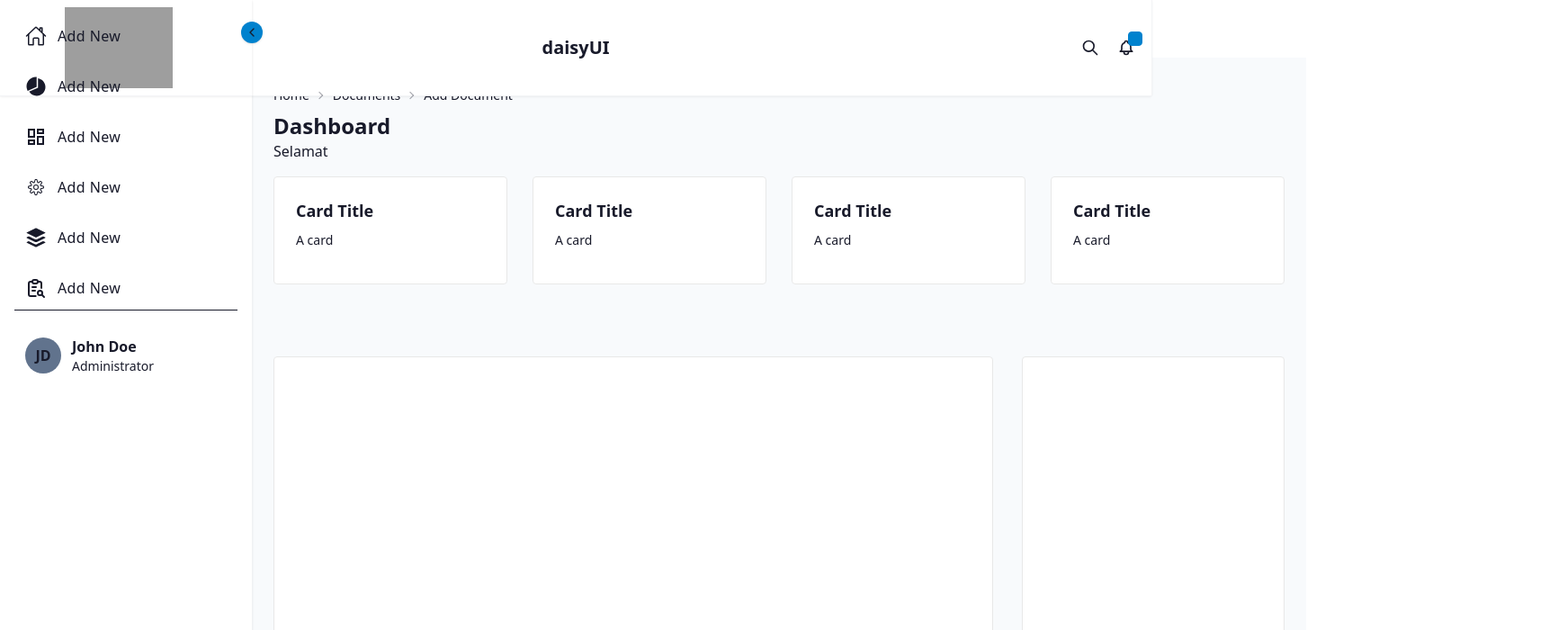
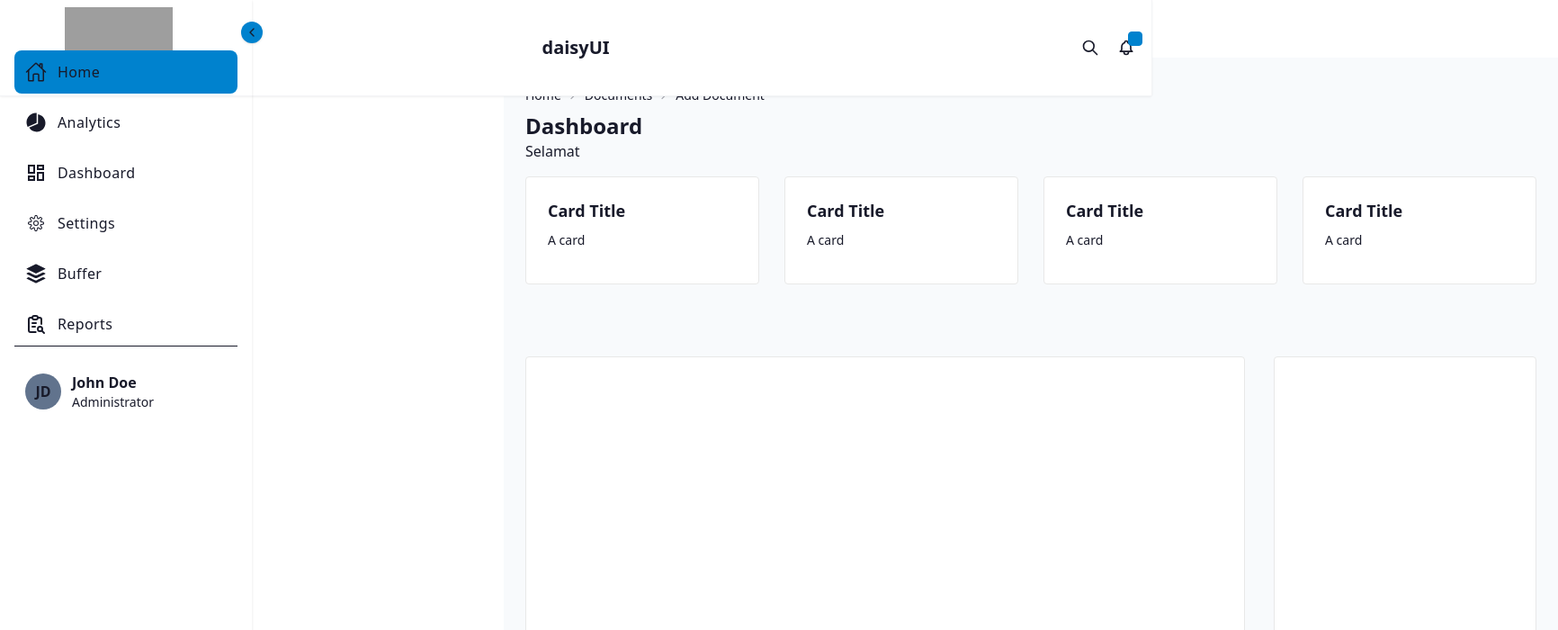
Before and after one commit to Yoysi/frontend-psikotes, a React (Vite) app: page /admin/dashboard in a window 1280 px wide. Shown: the top 700 px of the page at 90% size, 1732 px wide, since content can reach past the window. Built offline with nearby package versions, Linux system fonts and the light colour scheme; grey boxes are pictures that could not be loaded.

Commit message:
benerin dasboard lagi

```diff
--- a/src/components/navbar.tsx
+++ b/src/components/navbar.tsx
@@ -1,15 +1,17 @@
 import { motion } from "framer-motion";
 import React, { useState } from "react";
 
-const Navbar = () => {
-  const [Open, setOpen] = useState(true);
+interface NavbarProps {
+  open: boolean;
+  setOpen: React.Dispatch<React.SetStateAction<boolean>>;
+}
 
+const Navbar: React.FC<NavbarProps> = ({ open, setOpen }) => {
   return (
     <motion.div
-      className="navbar fixed top-0 right-0 bg-white outline-1 outline-gray-100 shadow-sm"
-      animate={{ marginLeft: Open ? 280 : 80 }}
-      transition={{ type: "tween", duration: 0.3 }}
+      className="navbar fixed top-0 right-0 left-0 bg-white outline-1 outline-gray-100 shadow-sm z-40"
     >
+
       {/* Start */}
       <div className="navbar-start">
         <img
--- a/src/components/sidebar.tsx
+++ b/src/components/sidebar.tsx
@@ -1,114 +1,107 @@
 import React, { useState } from "react";
-import { MdMenuOpen, MdOutlineDashboard } from "react-icons/md";
-import {
-  IoHomeOutline,
-  IoLogoBuffer,
-  IoMenuOutline,
-  IoPieChartSharp,
-} from "react-icons/io5";
-import { FaProductHunt, FaUserCircle } from "react-icons/fa";
+import { MdOutlineDashboard } from "react-icons/md";
+import { IoHomeOutline, IoLogoBuffer, IoPieChartSharp } from "react-icons/io5";
+import { FaUserCircle } from "react-icons/fa";
 import { TbReportSearch } from "react-icons/tb";
 import { CiSettings } from "react-icons/ci";
 import { FiChevronLeft, FiChevronRight } from "react-icons/fi";
 import { motion, AnimatePresence } from "framer-motion";
 
 const Sidebar = () => {
-  const [Open, Opened] = useState(true);
-  const [ActiveItems, setActiveItems] = useState("leads");
+  const [open, setOpen] = useState(true);
+  const [activeItem, setActiveItem] = useState("Home");
 
   const sidebarItems = [
     {
       id: "Home",
       icons: <IoHomeOutline size={24} />,
-      title: "Add New",
+      title: "Home",
       bgColor: "bg-primary hover:bg-primary/90",
       textColor: "text-primary-foreground",
     },
     {
-      id: "Home2",
+      id: "Chart",
       icons: <IoPieChartSharp size={24} />,
-      title: "Add New",
+      title: "Analytics",
       bgColor: "bg-primary hover:bg-primary/90",
       textColor: "text-primary-foreground",
     },
     {
-      id: "Home3",
+      id: "Dashboard",
       icons: <MdOutlineDashboard size={24} />,
-      title: "Add New",
+      title: "Dashboard",
       bgColor: "bg-primary hover:bg-primary/90",
       textColor: "text-primary-foreground",
     },
     {
-      id: "Home4",
+      id: "Settings",
       icons: <CiSettings size={24} />,
-      title: "Add New",
+      title: "Settings",
       bgColor: "bg-primary hover:bg-primary/90",
       textColor: "text-primary-foreground",
     },
     {
-      id: "Home5",
+      id: "Buffer",
       icons: <IoLogoBuffer size={24} />,
-      title: "Add New",
+      title: "Buffer",
       bgColor: "bg-primary hover:bg-primary/90",
       textColor: "text-primary-foreground",
     },
     {
-      id: "Home6",
+      id: "Reports",
       icons: <TbReportSearch size={24} />,
-      title: "Add New",
+      title: "Reports",
       bgColor: "bg-primary hover:bg-primary/90",
       textColor: "text-primary-foreground",
     },
   ];
 
   return (
-    <div className="flex">
+    <div className="z-50 flex">
+      {/* Sidebar */}
       <motion.div
-        initial={{ width: Open ? 280 : 80 }}
-        animate={{ width: Open ? 280 : 80 }}
-        className="fixed top-0 left-0 flex-col h-screen bg-card  p-4 shadow-sm"
+        initial={{ width: open ? 280 : 80 }}
+        animate={{ width: open ? 280 : 80 }}
+        transition={{ duration: 0.3, ease: "easeInOut" }}
+        className="fixed top-0 left-0 flex-col h-screen bg-card p-4 shadow-sm"
       >
+        {/* Toggle Button */}
         <button
-          onClick={() => Opened(!Open)}
+          onClick={() => setOpen(!open)}
           className="absolute -right-3 top-6 bg-primary rounded-full p-1 text-primary-foreground shadow-sm"
-          aria-label={Open ? "Collapse sidebar" : "Expand sidebar"}
+          aria-label={open ? "Collapse sidebar" : "Expand sidebar"}
         >
-          {Open ? (
+          {open ? (
             <FiChevronLeft className="w-4 h-4" />
           ) : (
             <FiChevronRight className="w-4 h-4" />
           )}
         </button>
 
-        <div className="space-y-2">
-          {sidebarItems.map((Items) => (
+        {/* Menu Items */}
+        <div className="space-y-2 mt-10">
+          {sidebarItems.map((item) => (
             <motion.button
-              key={Items.id}
-              onClick={() => setActiveItems(Items.id)}
-              className={`
-                w-full flex items-center gap-3 p-3 rounded-lg transition-colors
-                ${
-                  ActiveItems === Items.id
-                    ? Items.bgColor
-                    : "hover:bg-secondary/50"
-                }
-                ${
-                  ActiveItems === Items.id ? Items.textColor : "text-foreground"
-                }
-              `}
+              key={item.id}
+              onClick={() => setActiveItem(item.id)}
+              className={`w-full flex items-center gap-3 p-3 rounded-lg transition-colors ${
+                activeItem === item.id
+                  ? `${item.bgColor} ${item.textColor}`
+                  : "hover:bg-secondary/50 text-foreground"
+              }`}
               whileHover={{ scale: 1.02 }}
               whileTap={{ scale: 0.98 }}
             >
-              {Items.icons}
+              {item.icons}
               <AnimatePresence>
-                {Open && (
+                {open && (
                   <motion.span
                     initial={{ opacity: 0, y: -10 }}
                     animate={{ opacity: 1, y: 0 }}
                     exit={{ opacity: 0, y: 10 }}
                     className="font-body text-body tracking-wide whitespace-nowrap"
                   >
-                    {Items.title}
+                    {item.title}
                   </motion.span>
                 )}
               </AnimatePresence>
@@ -116,13 +109,12 @@ const Sidebar = () => {
           ))}
         </div>
 
-        {Open && (
+        {/* User Info */}
+        {open && (
           <div className="mt-auto pt-4 border-t border-border">
             <div className="flex items-center gap-3 p-3">
               <div className="w-10 h-10 rounded-full bg-secondary flex items-center justify-center">
-                <span className="text-secondary-foreground font-semibold">
-                  JD
-                </span>
+                <span className="text-secondary-foreground font-semibold">JD</span>
               </div>
               <div className="flex-1">
                 <p className="font-semibold text-foreground">John Doe</p>
@@ -133,14 +125,14 @@ const Sidebar = () => {
         )}
       </motion.div>
 
+      {/* Main Content Wrapper (geser sesuai sidebar) */}
       <motion.div
-  animate={{ marginLeft: Open ? 280 : 80 }}
-  className="flex-1 "
->
-  <h1 className="text-heading font-heading text-foreground">
-    {sidebarItems.find((Items) => Items.id === ActiveItems)?.title}
-  </h1>
-</motion.div>
+        animate={{ marginLeft: open ? 280 : 80 }}
+        transition={{ duration: 0.3, ease: "easeInOut" }}
+        className="flex-1"
+      >
+        {/* Taruh konten utama di sini */}
+      </motion.div>
     </div>
   );
 };
--- a/src/layout/AdminLayout.tsx
+++ b/src/layout/AdminLayout.tsx
@@ -4,16 +4,21 @@ import { Outlet } from "react-router-dom";
 import { useState } from "react";
 
 const AdminLayout = () => {
-  const [open, setOpen] = useState(false);
+  const [open, setOpen] = useState(true);
 
   return (
     <div className="flex min-h-screen">
-      <Navbar />
-      <Sidebar/>
-      <div
-        className={`flex flex-col flex-1 transition-all duration-500`}
+      {/* Sidebar */}
+      <Sidebar open={open} setOpen={setOpen} />
 
-      >
+      {/* Konten */}
+      <div className={`flex flex-col flex-1 transition-all duration-300
+        ${open ? "ml-[280px]" : "ml-[80px]"}`}>
+
+        {/* Navbar */}
+        <Navbar open={open} setOpen={setOpen} />
+
+        {/* Main */}
         <main className="flex-1 p-6 mt-16 bg-slate-50">
           <div className="breadcrumbs text-sm">
             <ul>
@@ -25,6 +30,7 @@ const AdminLayout = () => {
           <Outlet />
         </main>
 
+        {/* Footer */}
         <footer className="footer sm:footer-horizontal justify-center bg-slate-50 p-4">
           <aside className="flex grid-flow-col text-black">
             <p>Copyright © {new Date().getFullYear()} - All right reserved</p>
--- a/src/pages/admin/dashboard.tsx
+++ b/src/pages/admin/dashboard.tsx
@@ -2,7 +2,7 @@ import AdminLayout from "@/layout/AdminLayout";
 
 const Dashboard = () => {
   return (
-    <div>
+    <div className="z-40">
       <h1 className="text-2xl font-bold">Dashboard</h1>
       <p>Selamat </p>
 
```
